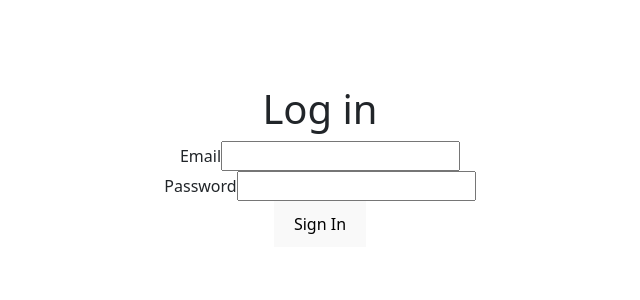
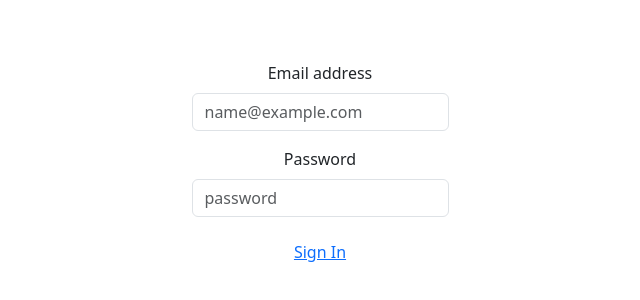
Before and after one commit to dogra-lucky/react-vite, a React (Vite) app: page /login in a window 1280 px wide. Shown: the part 234-534 px from the top of the page, without its empty margins (320-960 px from the left). Built offline with nearby package versions, Linux system fonts and the light colour scheme; no server answers.

Commit message:
update react router syntax and enable taost messages

```diff
--- a/package.json
+++ b/package.json
@@ -16,6 +16,7 @@
     "react": "^19.2.0",
     "react-bootstrap": "^2.10.10",
     "react-dom": "^19.2.0",
+    "react-hot-toast": "^2.6.0",
     "react-redux": "^9.2.0",
     "react-router-dom": "^7.13.0"
   },
--- a/src/App.tsx
+++ b/src/App.tsx
@@ -1,9 +1,15 @@
+import  { Toaster } from 'react-hot-toast';
 
 import './App.css'
 import { AppRoutes } from './app/routes';
 function App() {
 
-    return <AppRoutes />;
+    return (
+        <>
+            <AppRoutes />
+            <Toaster position="top-right" />
+        </>
+    );
 }
 
 export default App
--- a/src/app/routes.tsx
+++ b/src/app/routes.tsx
@@ -1,14 +1,25 @@
-import {BrowserRouter, Route, Routes} from "react-router-dom";
-import { AuthPage } from "@/features/auth/AuthPage";
+// import {BrowserRouter, Route, Routes} from "react-router-dom";
+import {AuthPage} from "@/features/auth/AuthPage";
 import DashboardLayout from "@/layouts/DashboardLayout";
 import HomeLayout from "@/layouts/HomeLayout";
-export const AppRoutes = ()=>{
-    return (<BrowserRouter>
-    <Routes>
-        <Route path="/login" Component={AuthPage} />
-        <Route path="/"  index={true} Component={DashboardLayout} />
-        <Route path="/home" Component={HomeLayout} />
 
-    </Routes>
-    </BrowserRouter>)
-}
+
+import {createBrowserRouter, RouterProvider} from "react-router-dom";
+
+const router = createBrowserRouter([
+  {
+    path: "/login",
+    element: <AuthPage />,
+  },
+  {
+    path: "/",
+    element: <DashboardLayout />,
+    index:true
+  },
+  {
+    path: "/home",
+    element: <HomeLayout />,
+  },
+])
+
+export const AppRoutes = ()=><RouterProvider router={router}/>
--- a/src/features/auth/AuthPage.tsx
+++ b/src/features/auth/AuthPage.tsx
@@ -1,56 +1,56 @@
 import React, {useState} from "react";
-import {useDispatch, useSelector} from "react-redux";
-import type {AppDispatch, RootState} from "@/app/store";
+import {useDispatch} from "react-redux";
+import type {AppDispatch} from "@/app/store";
 import {errorAssertion} from "@/utils/errorAssertion";
 import {loginApi} from "./authSlice";
-import { useNavigate } from "react-router-dom";
+import {useNavigate} from "react-router-dom";
+import Form from "react-bootstrap/Form";
+import {Button} from "react-bootstrap";
+import toast from "react-hot-toast";
 
 export const AuthPage = () => {
   const dispatch = useDispatch<AppDispatch>();
-  const {loading} = useSelector((state: RootState) => state.auth);
   const [email, setEmail] = useState("");
   const [password, setPassword] = useState("");
-  const [error, setError] = useState<string | null>(null);
   const navigate = useNavigate();
   const handleSubmit = async (e: React.SubmitEvent) => {
     e.preventDefault();
-    setError(null);
-    const result = await dispatch(loginApi({email, password})).unwrap();
-    console.log("=====result",result)
-    if (result?.data.access_token) localStorage.setItem("token", result.data.access_token);
     try {
-        console.log(loading);
-        navigate("/home");
+      const result = await dispatch(loginApi({email, password})).unwrap();
+      if (result?.data.access_token)
+        localStorage.setItem("token", result.data.access_token);
+      toast.success("Login successful");
+      navigate("/home");
     } catch (error: unknown) {
-      setError(errorAssertion(error));
+      toast.error(errorAssertion(error));
     }
   };
 
   return (
     <>
-      <h1>Log in</h1>
-      <form onSubmit={handleSubmit}>
-        {error && <p style={{color: "red"}}>{error}</p>}
-        <div>
-          <label htmlFor="email">Email</label>
-          <input
-            id="email"
+      <Form onSubmit={handleSubmit}>
+        <Form.Group className="mb-3" controlId="exampleForm.ControlInput1">
+          <Form.Label>Email address</Form.Label>
+          <Form.Control
             type="email"
             value={email}
             onChange={(e) => setEmail(e.target.value)}
+            placeholder="name@example.com"
           />
-        </div>
-        <div>
-          <label htmlFor="password">Password</label>
-          <input
-            id="password"
+        </Form.Group>
+        <Form.Group className="mb-3" controlId="exampleForm.ControlTextarea1">
+          <Form.Label>Password</Form.Label>
+          <Form.Control
             type="password"
+            placeholder="password"
             value={password}
             onChange={(e) => setPassword(e.target.value)}
           />
-        </div>
-        <button type="submit">Sign In</button>
-      </form>
+        </Form.Group>
+        <Button variant="link" type="submit">
+          Sign In
+        </Button>
+      </Form>
     </>
   );
 };
--- a/src/layouts/HomeLayout.tsx
+++ b/src/layouts/HomeLayout.tsx
@@ -4,11 +4,14 @@ import { logoutApi } from "@/features/auth/authSlice";
 import { useDispatch } from "react-redux";
 import type { AppDispatch } from "@/app/store";
 import { useNavigate } from "react-router-dom";
+import toast from "react-hot-toast";
 const HomeLayout = () => {
   const dispatch = useDispatch<AppDispatch>();
   const navigate = useNavigate();
   const handleLogout = () => {
     dispatch(logoutApi());
+    localStorage.removeItem("token");
+    toast.success("Logout successful");
     navigate("/login");
   };
   return (
```
Also changed, not shown: 1 other file (tests, documents, lock files or other folders).
